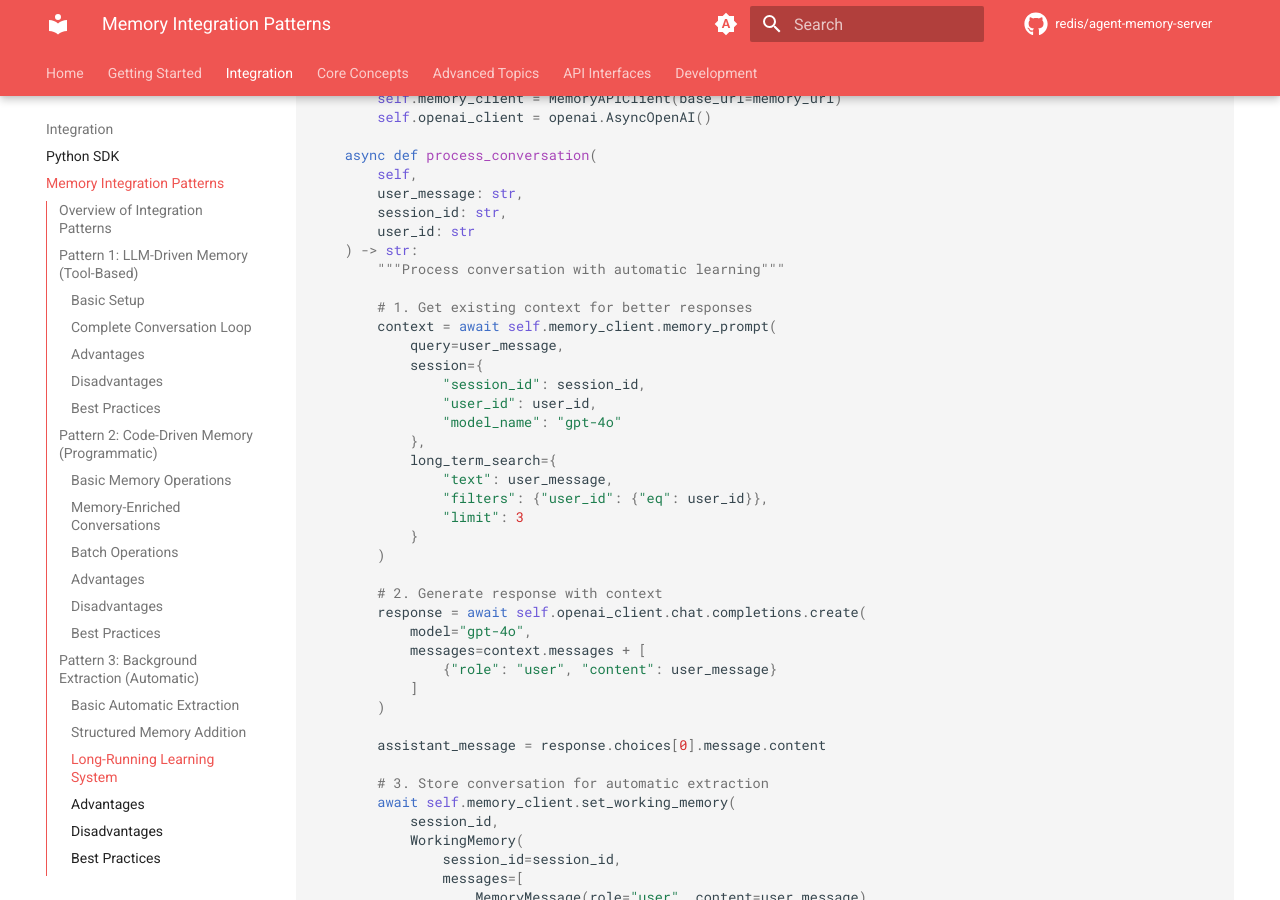
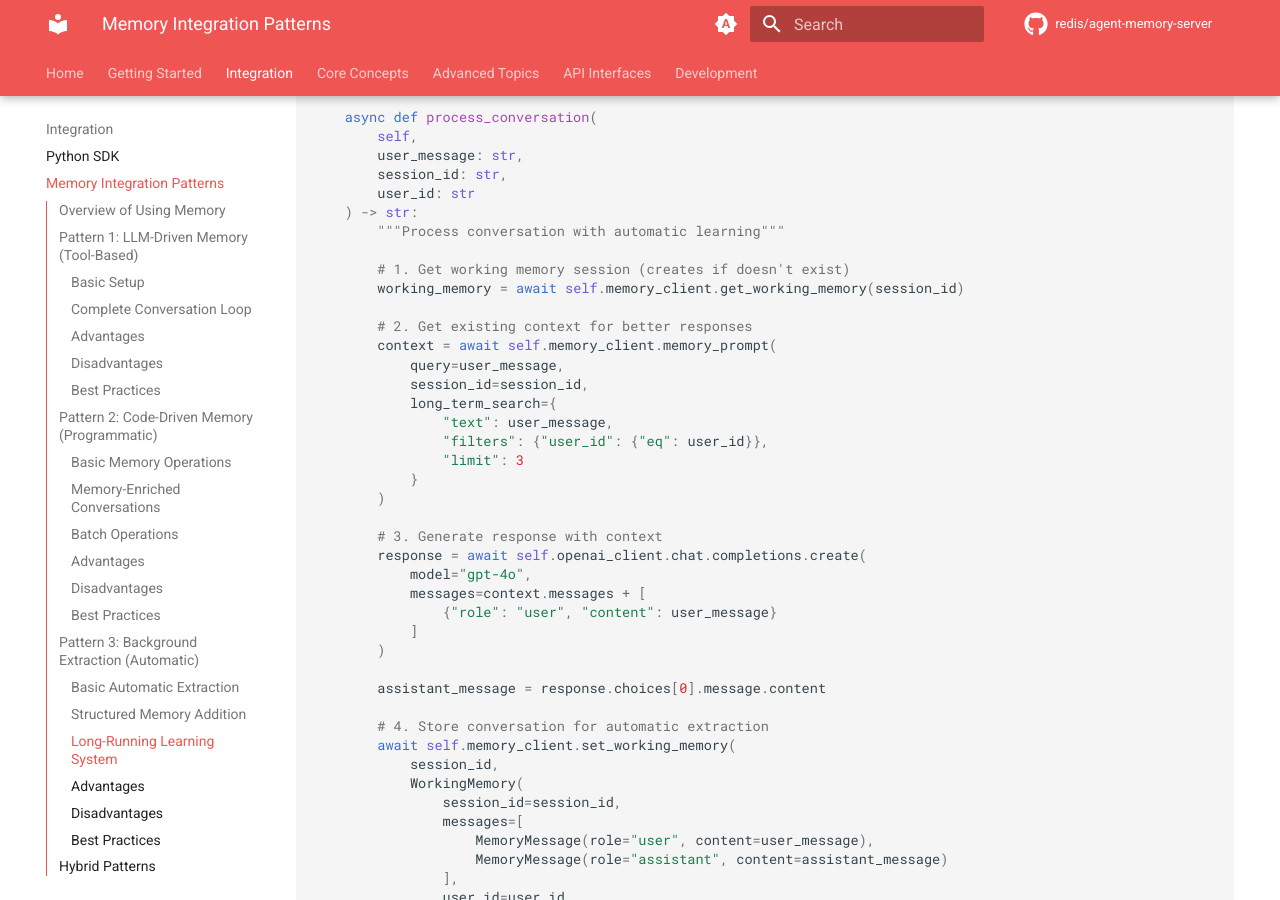
Before and after one commit to redis/agent-memory-server, an MkDocs documentation site: the page built from docs/memory-integration-patterns.md, in a window 1280 px wide and 900 px high, scrolled down 10180 px. Built offline with MkDocs 1.6.1 and Material for MkDocs 9.7.7, drawn with Linux system fonts in a browser that asks for light colours; comment, search, counter and statistics services are not loaded; the version menu is left out; some of the changed text lies outside the part shown.

Commit message:
Update memory documentation patterns to use working memory sessions
Reorganize memory_prompt examples to first get working memory session,
then pass session_id parameter. Rename 'Memory Integration Patterns'
to 'Memory Patterns' and 'Integration' section to 'Using Memory'.

🤖 Generated with [Claude Code](https://claude.ai/code)

Co-Authored-By: Claude <noreply@anthropic.com>

```diff
--- a/docs/memory-integration-patterns.md
+++ b/docs/memory-integration-patterns.md
@@ -1,8 +1,8 @@
-# Memory Integration Patterns
+# Memory Patterns
 
 The most common question developers have is: *"How do I actually get memories into and out of my LLM?"* Redis Agent Memory Server provides three distinct patterns for integrating memory with your AI applications, each optimized for different use cases and levels of control.
 
-## Overview of Integration Patterns
+## Overview of Using Memory
 
 | Pattern | Control | Best For | Memory Flow |
 |---------|---------|----------|-------------|
@@ -230,14 +230,13 @@ class CodeDrivenAgent:
         user_id: str,
         session_id: str
     ) -> str:
-        # 1. Search for relevant context
+        # 1. Get working memory session (creates if doesn't exist)
+        working_memory = await self.memory_client.get_working_memory(session_id)
+
+        # 2. Search for relevant context using session ID
         context_search = await self.memory_client.memory_prompt(
             query=user_message,
-            session={
-                "session_id": session_id,
-                "user_id": user_id,
-                "model_name": "gpt-4o"
-            },
+            session_id=session_id,
             long_term_search={
                 "text": user_message,
                 "filters": {"user_id": {"eq": user_id}},
@@ -246,13 +245,13 @@ class CodeDrivenAgent:
             }
         )
 
-        # 2. Generate response with enriched context
+        # 3. Generate response with enriched context
         response = await self.openai_client.chat.completions.create(
             model="gpt-4o",
             messages=context_search.messages  # Pre-loaded with relevant memories
         )
 
-        # 3. Optionally store the interaction
+        # 4. Optionally store the interaction
         await self.store_interaction(user_message, response.choices[0].message.content, user_id, session_id)
 
         return response.choices[0].message.content
@@ -339,14 +338,13 @@ results = await asyncio.gather(*search_tasks)
 # 1. Use memory_prompt for enriched context
 async def get_enriched_context(user_query: str, user_id: str, session_id: str):
     """Get context that includes both working memory and relevant long-term memories"""
+    # First, get the working memory session (creates if doesn't exist)
+    working_memory = await client.get_working_memory(session_id)
+
+    # Then use memory_prompt with session ID
     return await client.memory_prompt(
         query=user_query,
-        session={
-            "session_id": session_id,
-            "user_id": user_id,
-            "model_name": "gpt-4o-mini",  # Match your LLM model
-            "context_window_max": 4000
-        },
+        session_id=session_id,
         long_term_search={
             "text": user_query,
             "filters": {
@@ -496,14 +494,13 @@ class AutoLearningAgent:
     ) -> str:
         """Process conversation with automatic learning"""
 
-        # 1. Get existing context for better responses
+        # 1. Get working memory session (creates if doesn't exist)
+        working_memory = await self.memory_client.get_working_memory(session_id)
+
+        # 2. Get existing context for better responses
         context = await self.memory_client.memory_prompt(
             query=user_message,
-            session={
-                "session_id": session_id,
-                "user_id": user_id,
-                "model_name": "gpt-4o"
-            },
+            session_id=session_id,
             long_term_search={
                 "text": user_message,
                 "filters": {"user_id": {"eq": user_id}},
@@ -521,7 +518,7 @@ class AutoLearningAgent:
 
         assistant_message = response.choices[0].message.content
 
-        # 3. Store conversation for automatic extraction
+        # 4. Store conversation for automatic extraction
         await self.memory_client.set_working_memory(
             session_id,
             WorkingMemory(
@@ -646,10 +643,13 @@ class HybridMemoryAgent:
         self.openai_client = openai.AsyncOpenAI()
 
     async def chat(self, user_message: str, user_id: str, session_id: str) -> str:
-        # 1. Code-driven: Get relevant context
+        # 1. Get working memory session (creates if doesn't exist)
+        working_memory = await self.memory_client.get_working_memory(session_id)
+
+        # 2. Code-driven: Get relevant context
         context = await self.memory_client.memory_prompt(
             query=user_message,
-            session={"session_id": session_id, "user_id": user_id},
+            session_id=session_id,
             long_term_search={
                 "text": user_message,
                 "filters": {"user_id": {"eq": user_id}},
@@ -667,7 +667,7 @@ class HybridMemoryAgent:
 
         assistant_message = response.choices[0].message.content
 
-        # 3. Background: Store for automatic extraction
+        # 4. Background: Store for automatic extraction
         await self.memory_client.set_working_memory(
             session_id,
             WorkingMemory(
@@ -713,6 +713,9 @@ class SmartChatAgent:
                 )
 
         # Background: Also store conversation for automatic extraction
+        # First ensure working memory session exists
+        working_memory = await self.memory_client.get_working_memory(session_id)
+
         await self.memory_client.set_working_memory(
             session_id,
             WorkingMemory(
```
Also changed, not shown: other parts of docs/memory-integration-patterns.md (+2 -2 lines), TASK_MEMORY.md (added, +35 -0 lines).
